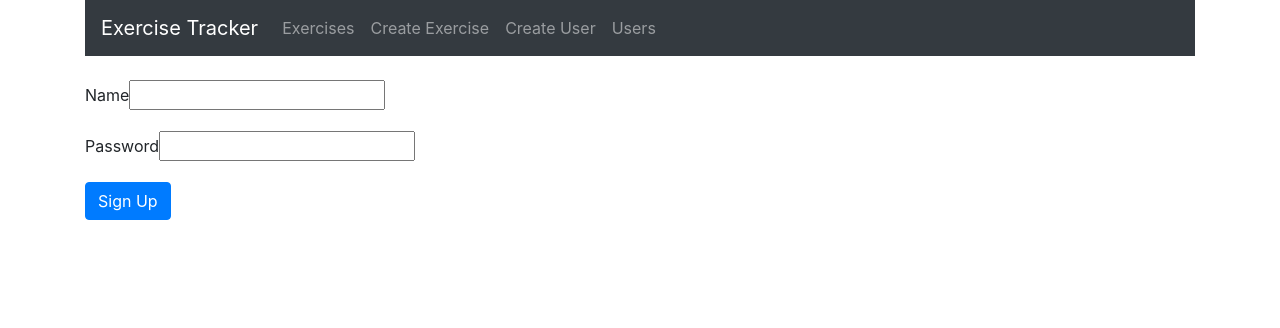
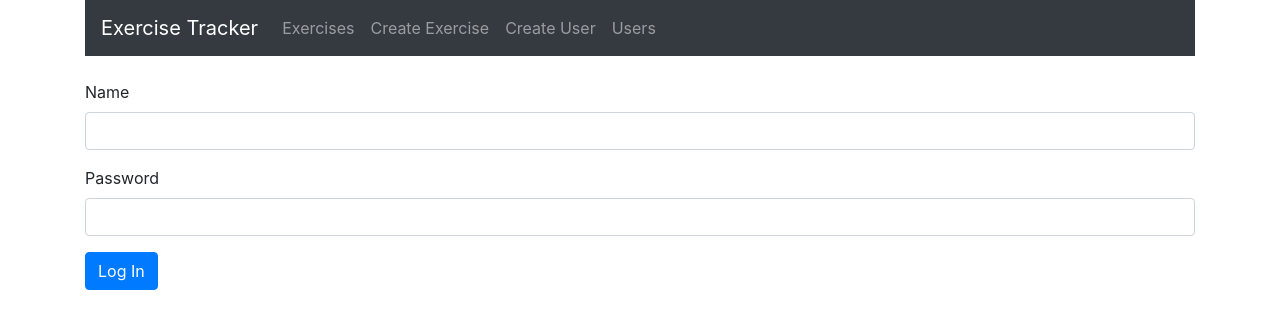
Before and after one commit to agwadan/mern-stack-exercise, a React (Create React App) app in the folder frontend/: page / in a window 1280 px wide. Shown: the top 328 px of the page. Built offline with nearby package versions, Linux system fonts and the light colour scheme.

Commit message:
Add basic styling

```diff
--- a/frontend/src/components/Login.jsx
+++ b/frontend/src/components/Login.jsx
@@ -11,15 +11,15 @@ export default function Login() {
 
         <div className='form-group'>
           <label>Name</label>
-          <input type='text' />
+          <input className='form-control' type='text' />
         </div>
 
         <div className='form-group'>
           <label>Password</label>
-          <input type='text' />
+          <input className='form-control' type='text' />
         </div>
 
-        <button className='btn btn-primary' type='submit'>Sign Up</button>
+        <button className='btn btn-primary' type='submit'>Log In</button>
 
       </form>
     </div>
```
